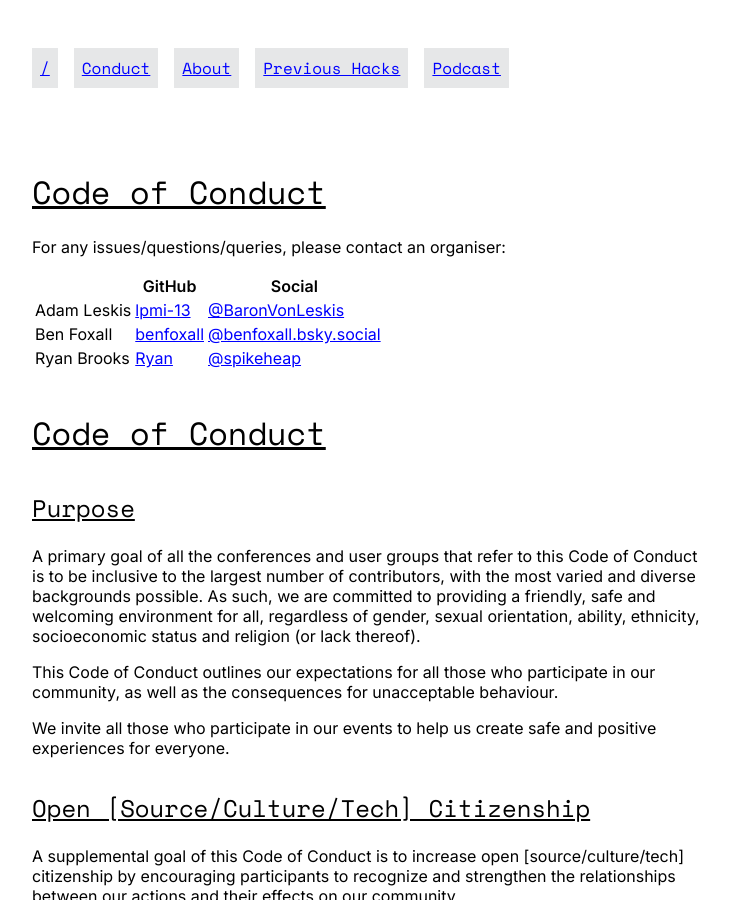
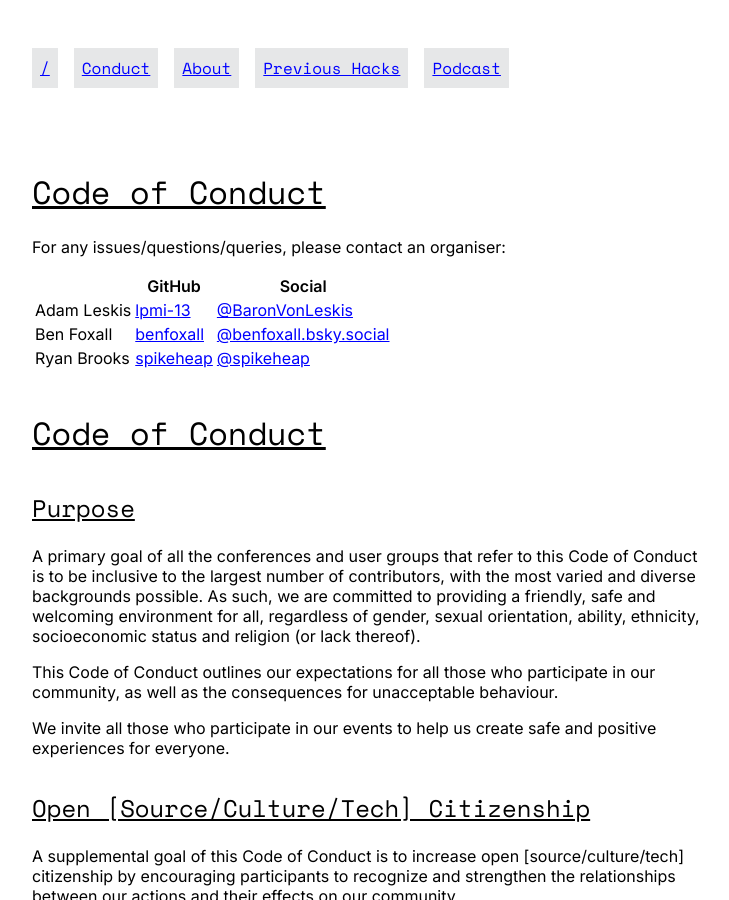
Before and after one commit to remotehack/remotehack.github.io, a Jekyll site: the page built from pages/code-of-conduct.md, in a window 1280 px wide and 900 px high. Shown: the whole window, without its empty margins (272-1001 px from the left). Built offline with Jekyll 4.4.1, drawn with Linux system fonts in a browser that asks for light colours.

Commit message:
correct link text

```diff
--- a/pages/code-of-conduct.md
+++ b/pages/code-of-conduct.md
@@ -5,11 +5,11 @@ permalink: /code-of-conduct/
 
 For any issues/questions/queries, please contact an organiser:
 
-|             | GitHub                                      | Social                                                                   |
-| ----------- | ------------------------------------------- | ------------------------------------------------------------------------ |
-| Adam Leskis | [lpmi-13](https://github.com/lpmi-13)       | [@BaronVonLeskis](https://twitter.com/@BaronVonLeskis)                   |
-| Ben Foxall  | [benfoxall](https://github.com/benfoxall)   | [@benfoxall.bsky.social](https://bsky.app/profile/benfoxall.bsky.social) |
-| Ryan Brooks | [Ryan](https://github.com/spikeheap)        | [@spikeheap](https://twitter.com/@spikeheap)                             |
+|             | GitHub                                           | Social                                                                   |
+| ----------- | ------------------------------------------------ | ------------------------------------------------------------------------ |
+| Adam Leskis | [lpmi-13](https://github.com/lpmi-13)            | [@BaronVonLeskis](https://twitter.com/@BaronVonLeskis)                   |
+| Ben Foxall  | [benfoxall](https://github.com/benfoxall)        | [@benfoxall.bsky.social](https://bsky.app/profile/benfoxall.bsky.social) |
+| Ryan Brooks | [spikeheap](https://github.com/spikeheap)        | [@spikeheap](https://twitter.com/@spikeheap)                             |
 
 # {{ page.title }}
 
```
